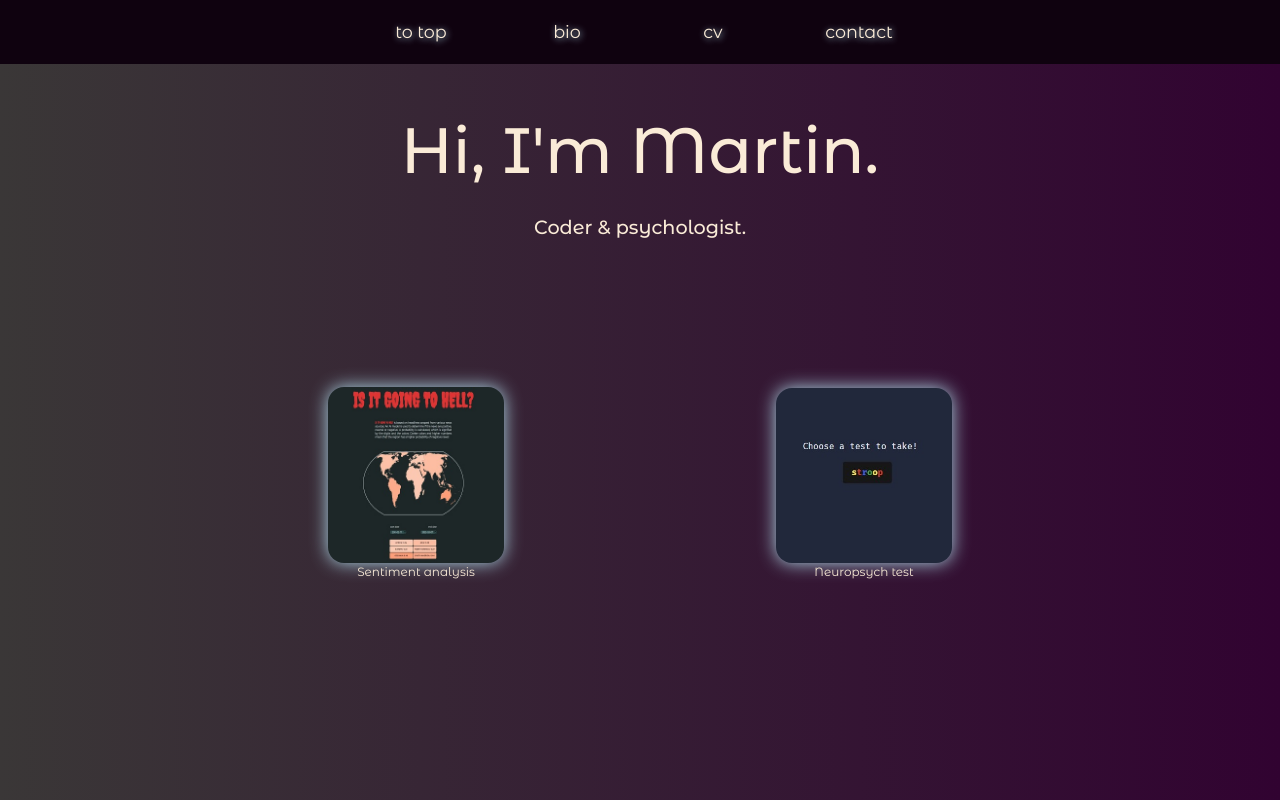
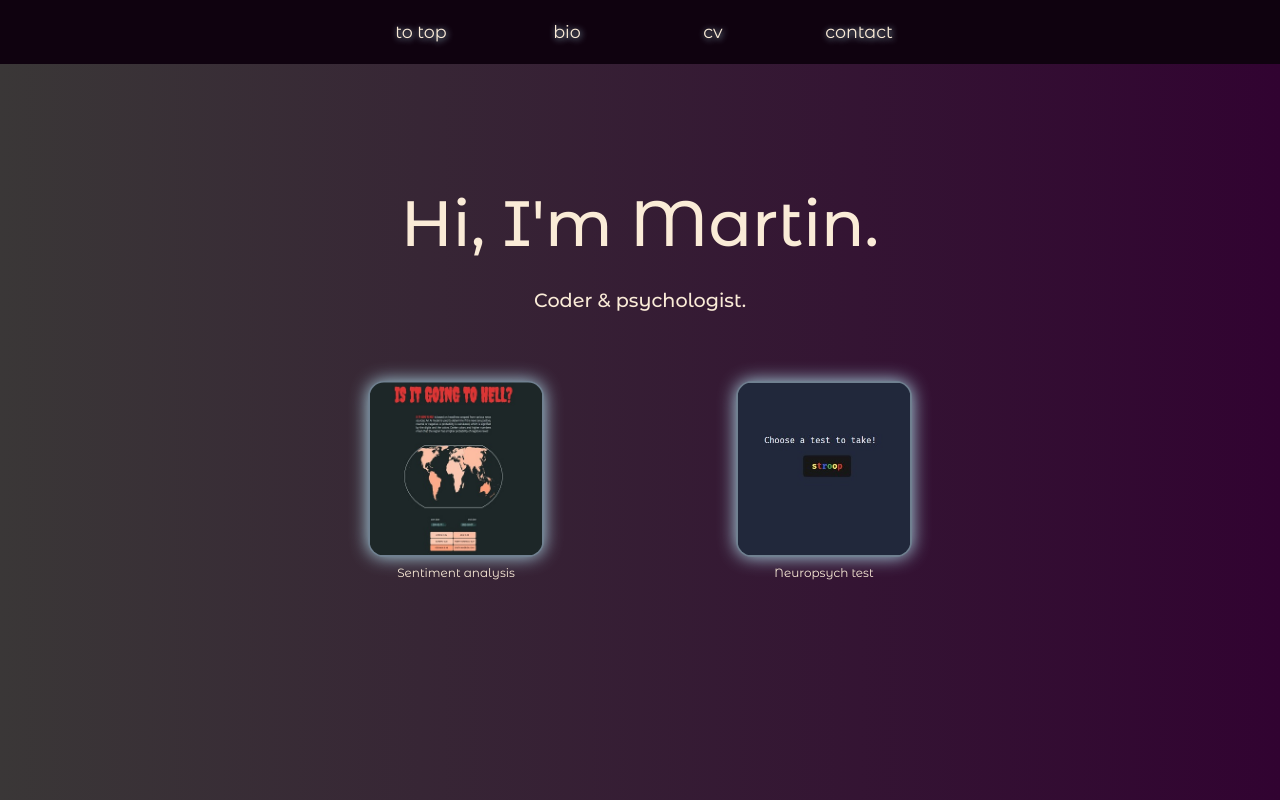
Before and after one commit to nimotomato/portfolio-webapp, a React (Create React App) app: page / in a window 1280 px wide. Shown: the top 800 px of the page. Built offline with nearby package versions, Linux system fonts and the light colour scheme.

Commit message:
updated projects css

```diff
--- a/src/components/Projects.js
+++ b/src/components/Projects.js
@@ -1,25 +1,43 @@
 import '../css/Project.css';
-
+import { useState, useRef } from 'react';
 
 const Projects = (props) => {
-    const projects = props.projects;
+    const projectsRef = useRef(props.projects)
 
+    const [hovering, setIsHovering] = useState("")
 
     const handleClick = (url) => {
         window.open(url);
     }
 
+    const handleOnMouseEnter = (projectId) => {
+        setIsHovering(projectId);
+    }
+
+    const handleOnMouseLeave = () => {
+        setIsHovering("");
+    }
+
 
     return (
         <div className="projects-wrapper">
-            {projects.map((proj) => (
+            {projectsRef.current.map((proj) => (
+
                 <div className="project" key={proj.id}>
+                    <div className='project-splitter'>
                     <img
                     onClick={() => handleClick(proj.url)}
-                    onMouseLeave={e => e.currentTarget.src = proj.img}
-                    onMouseEnter={e => e.currentTarget.src = proj.altImg}
+                    onMouseEnter={() => handleOnMouseEnter(proj.id)}
+                    onMouseLeave={() => handleOnMouseLeave()}
                     src={proj.img}
                     alt="alt"/>
+                    {(hovering === proj.id) && <img
+                    onClick={() => handleClick(proj.altUrl)}
+                    onMouseEnter={() => handleOnMouseEnter(proj.id)}
+                    onMouseLeave={() => handleOnMouseLeave()}
+                    src={proj.altImg}
+                    alt="alt"/>}
+                    </div>
                     <p className="project-text">
                         {proj.text}
                     </p>
--- a/src/css/Project.css
+++ b/src/css/Project.css
@@ -5,12 +5,17 @@
 .projects-container {
     display: flex;
     justify-content: center;
+    align-items: center;
     min-height: 70%;
+    width: 50em;
+    margin-top: -5em;
 }
 
 .projects-wrapper {
     display: flex;
     flex-direction: column;
+    justify-content: center;
+    align-items: center;
 }
 
 .projects-wrapper > * {
@@ -19,7 +24,15 @@
     justify-content: center;
     align-items: center;
     flex-direction: column;
+    height: 14em;
   }
+
+.project-splitter {
+    flex: 1;
+    display: flex;
+    justify-content: center;
+    align-items: center;
+}
 
 .project img {
     background-color: slategrey;
@@ -28,6 +41,7 @@
     width: 7em;
     transition: width 0.5s;
     transition-timing-function: ease-out;
+    padding: 0.1em;
 }
 
 .project p {
@@ -87,7 +101,7 @@
 
     @media (hover: hover) {
         .projects-wrapper img:hover{
-            width: 250px;
+            width: 220px;
         }
     }
 }
--- a/src/css/Title.css
+++ b/src/css/Title.css
@@ -1,6 +1,11 @@
 .section-title {
-    min-height: 100vh;
+    min-height: 97vh;
     margin: auto;
+    display: flex;
+    flex-direction: column;
+    justify-content: center;
+    align-items: center;
+    margin-top: -2em;
 }
 
 .title {
```
